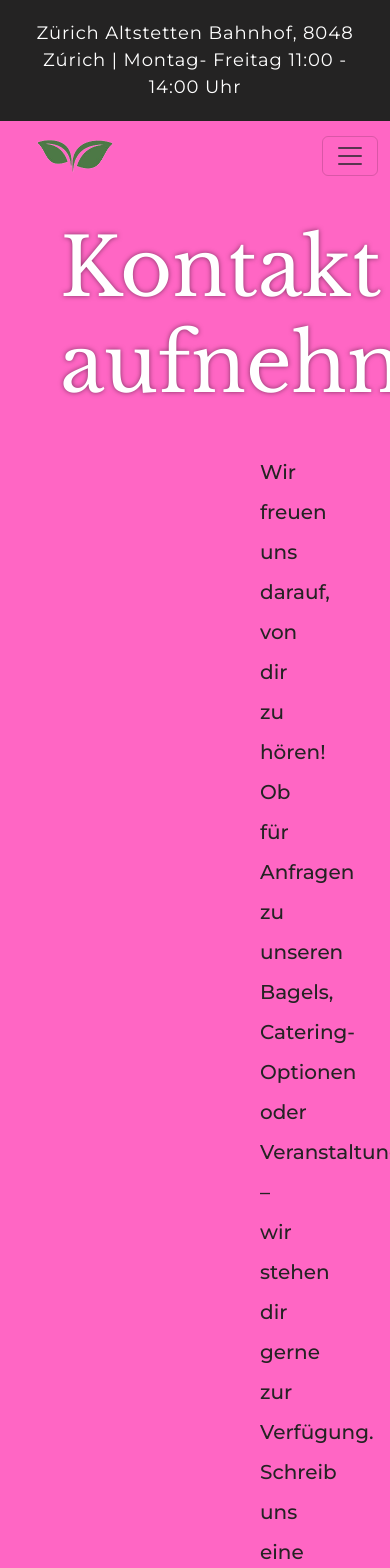
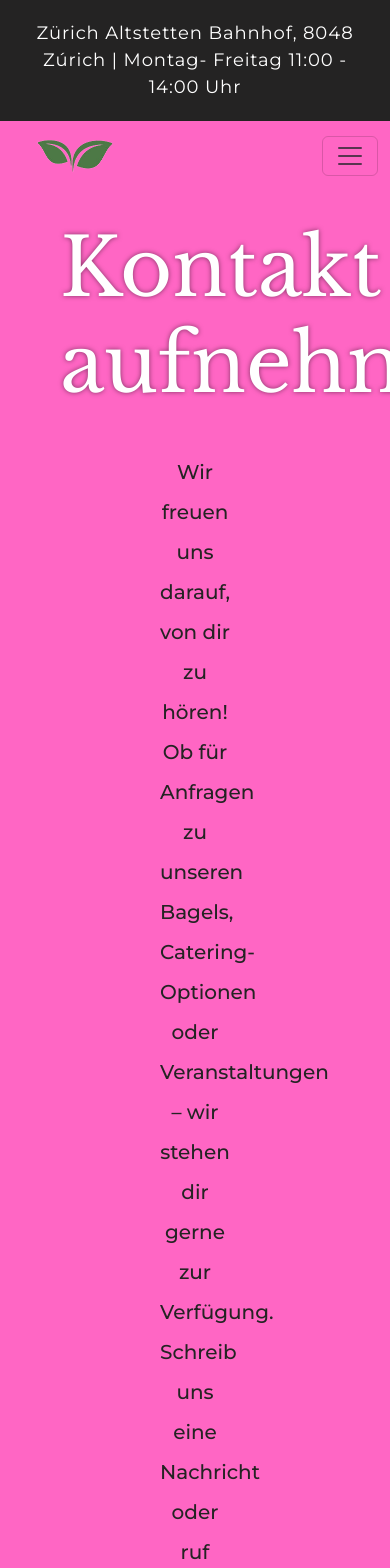
Before and after one commit to HeyTiina/kynd, a React (Create React App) app: page /KontaktScreen in a window 390 px wide. Shown: the top 1568 px of the page. Built offline with nearby package versions, Linux system fonts and the light colour scheme.

Commit message:
Update KontaktScreen.css

```diff
--- a/src/kontaktScreen/KontaktScreen.css
+++ b/src/kontaktScreen/KontaktScreen.css
@@ -21,3 +21,9 @@
   font-size: 20px;
   font-weight: 500;
 }
+
+@media (max-width: 1025px) {
+  .title-kontakt p {
+    margin: 10px 100px;
+  }
+}
```
